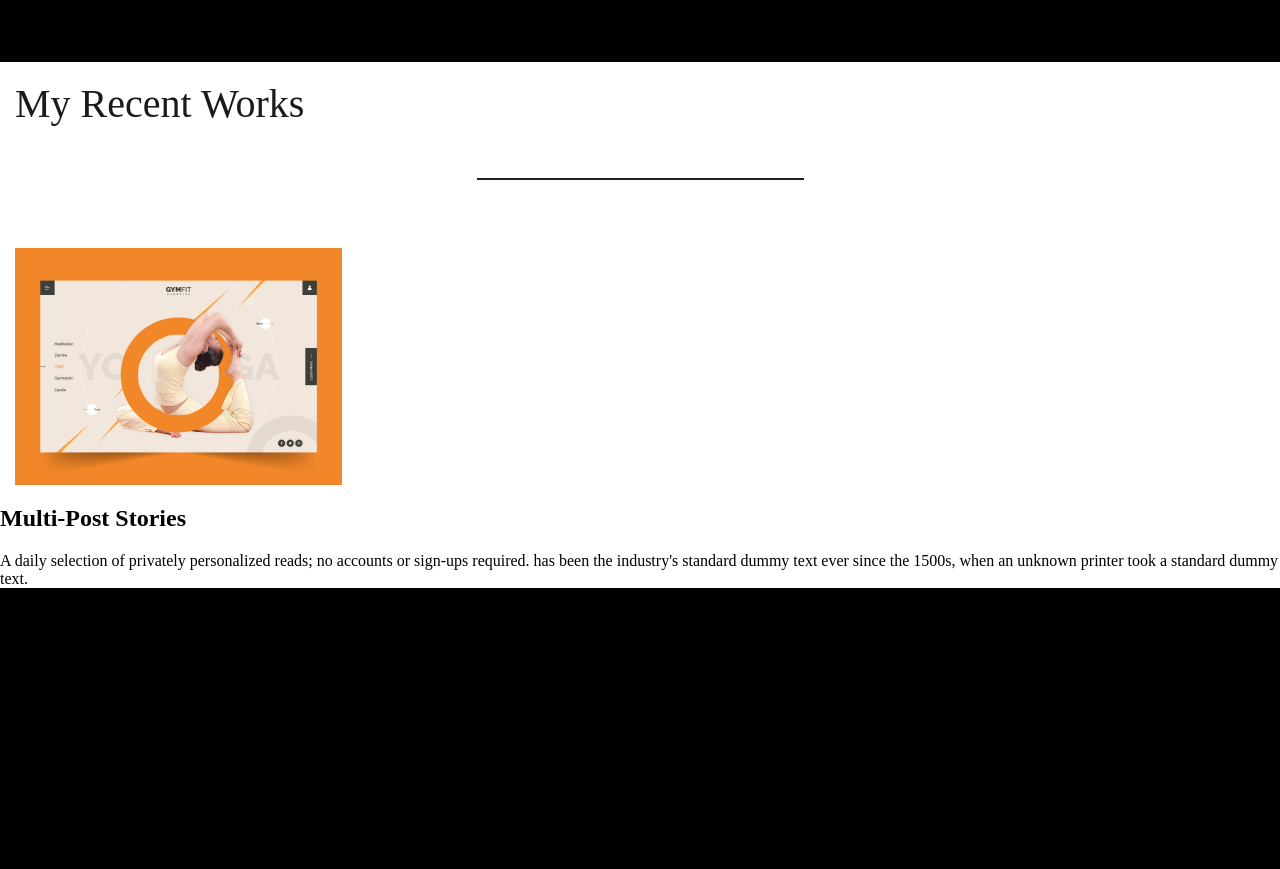
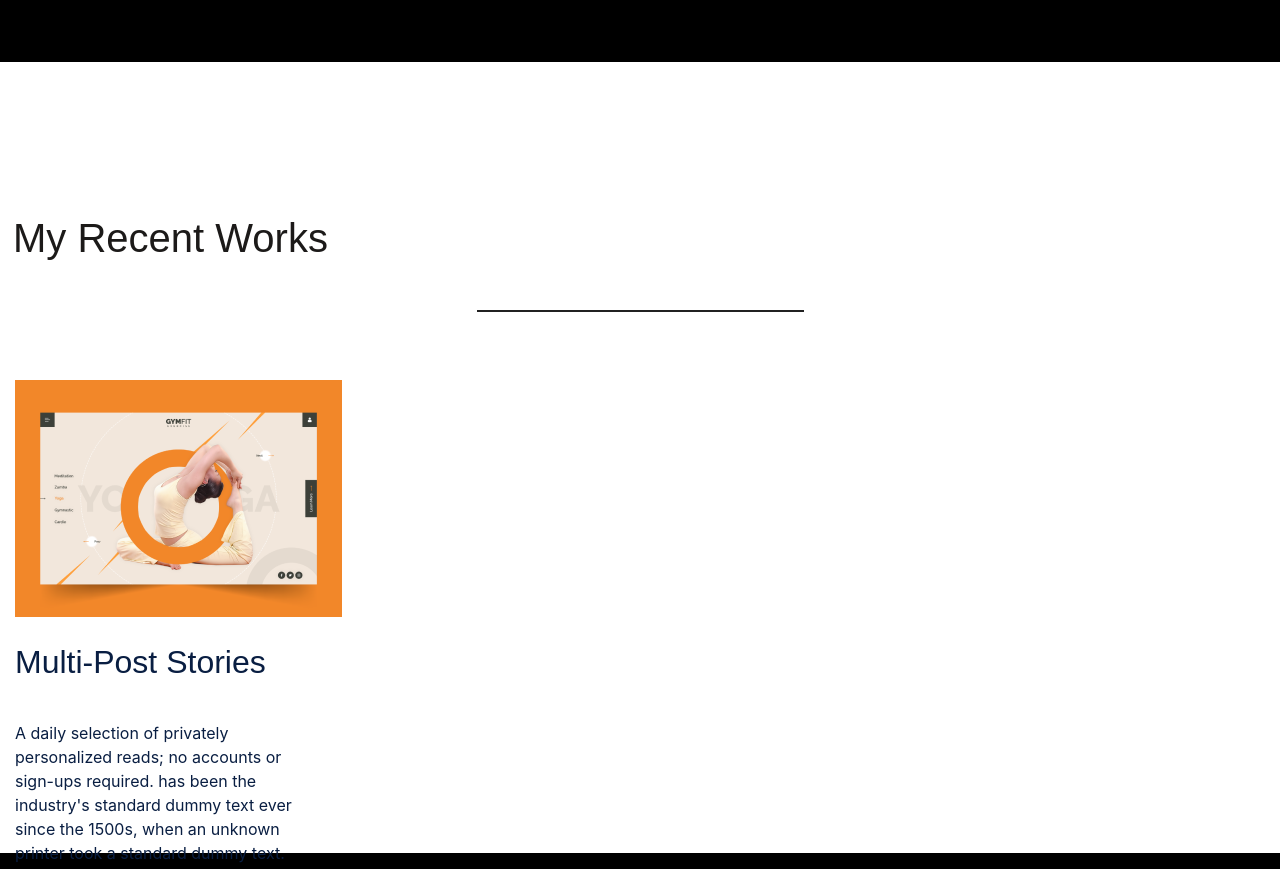
Before and after one commit to ZuhRa-HashiMi/portfolio_mobile, a website: page index.html in a window 1280 px wide. Shown: the part 742-1611 px from the top of the page. Before the commit the page ends 1346 px from the top, so only its background shows below. Drawn offline with Linux system fonts and the light colour scheme.

Commit message:
add style for multi_post_para class

```diff
--- a/style.css
+++ b/style.css
@@ -124,22 +124,21 @@ a {
 .recent_work_title{
   display: flex;
   align-items: center;
-  padding: 15px;
-  width: 327px;
-  height: 83px;
-  font-family: 'Crete Round';
+  padding: 13px;
+  font-family: 'Crete Round', sans-serif;
   font-size: 40px;
   font-style: normal;
   font-weight: 400;
   line-height: 52px;
   color: #1C1A19;
+  padding-top: 150px;
 
 }
 
 hr {
   color: black;
   width: 327px;
-  height: 0px;
+  top: 107px;
   border: 1px solid #212121;
 }
 .woman{
@@ -147,3 +146,29 @@ hr {
   padding-left: 15px;
 
 }
+
+.multi_post{
+  display: flex;
+  align-items: center;
+  font-family: 'Crete Round', sans-serif;
+  font-style: normal;
+  font-weight: 400;
+  font-size: 32px;
+  line-height: 44px;
+  color: #091E42;
+  height: 36px;
+  padding: 15px;
+
+}
+
+.multi_post_para{
+  font-family: 'Inter', sans-serif;
+  font-style: normal;
+  font-weight: 400;
+  font-size: 16px;
+  line-height: 24px;
+  color: #091E42;
+  width: 327px;
+  height: 147px;
+  padding: 15px;
+}
```
